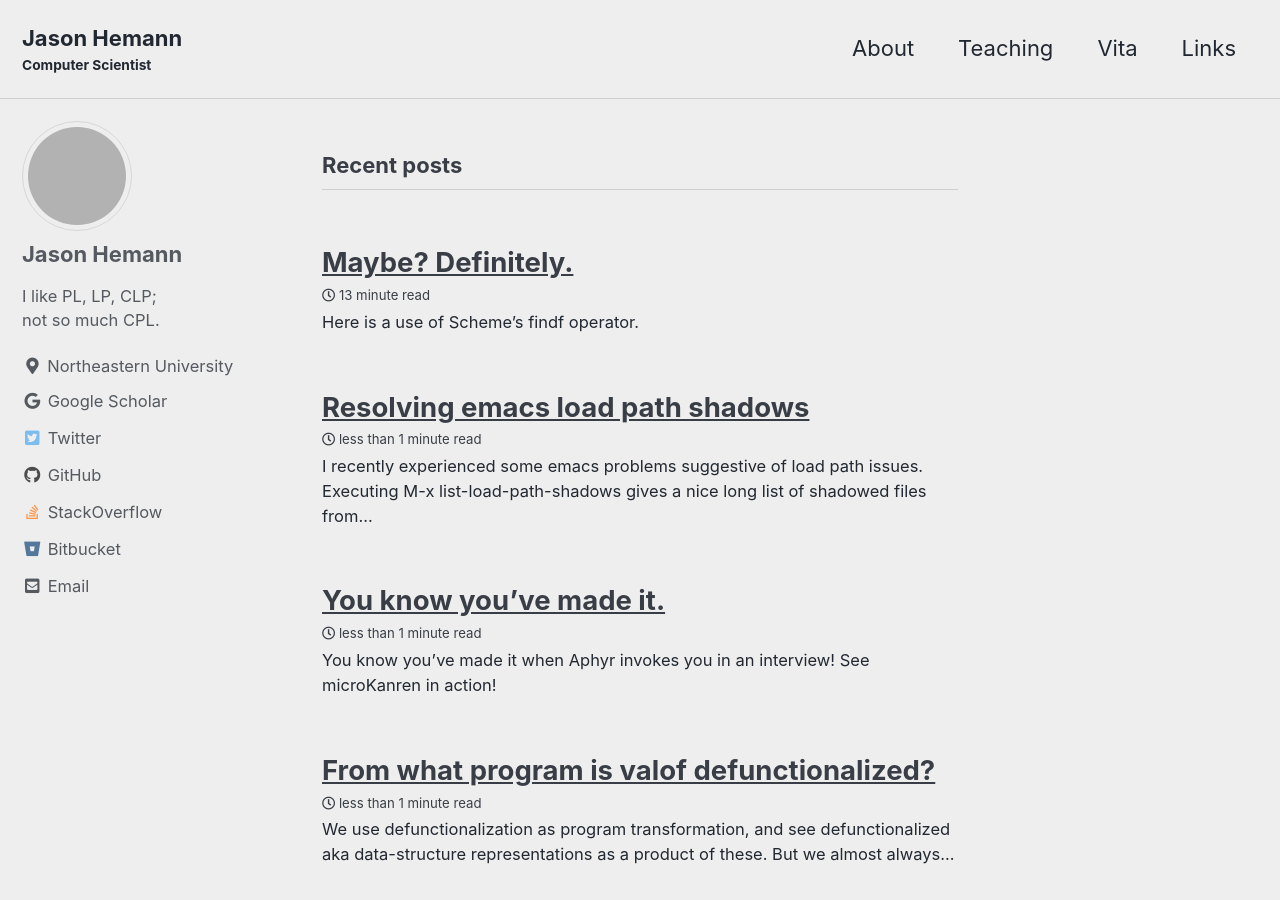
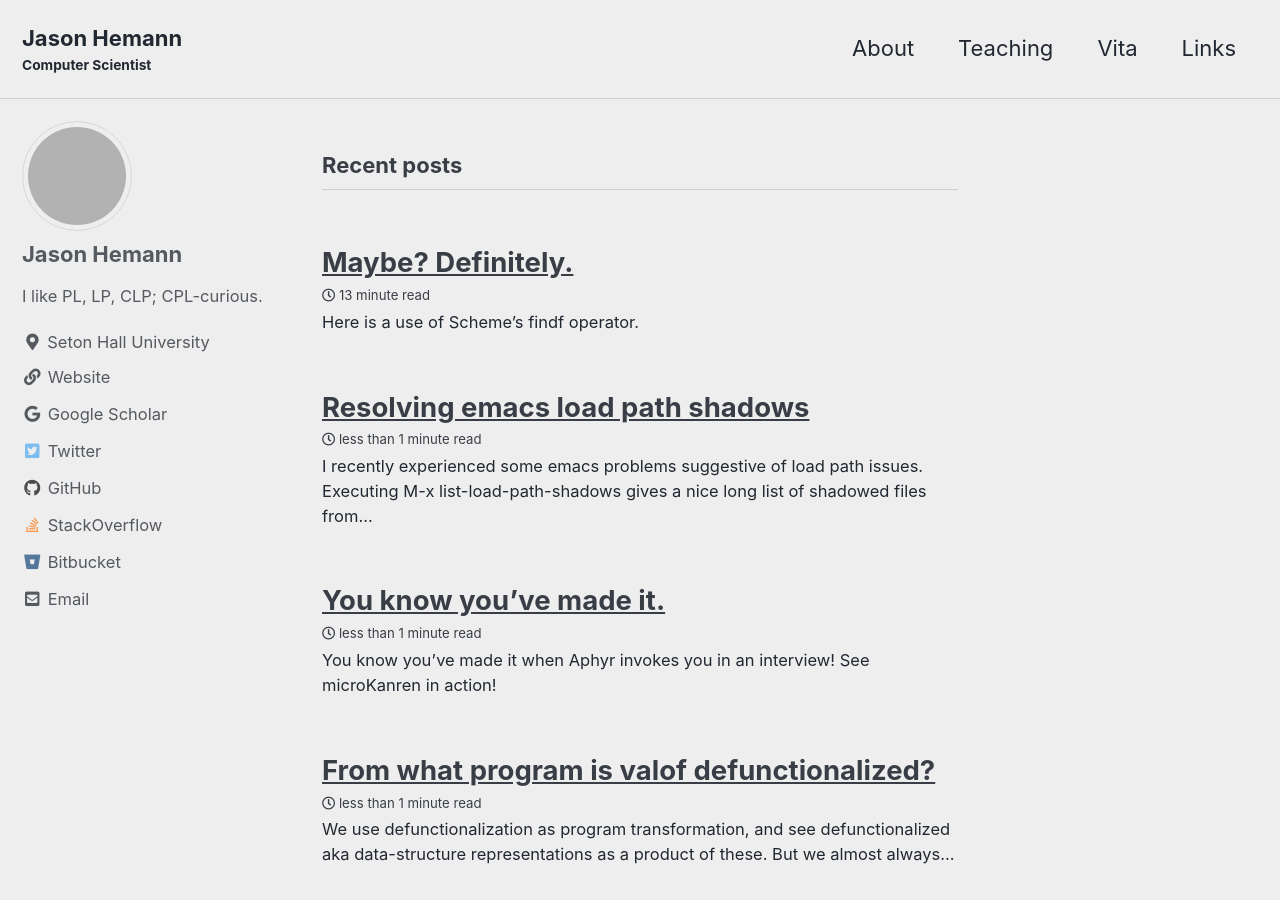
Before and after one commit to jasonhemann/jasonhemann.github.io, a Jekyll site: the page built from index.html, in a window 1280 px wide and 900 px high. Built offline with Jekyll 4.4.1, drawn with Linux system fonts in a browser that asks for light colours; cached includes are drawn as plain includes; the list of posts is cut into pages by our own code; grey boxes are pictures that could not be loaded.

Commit message:
s/Northeastern/Seton Hall/g

```diff
--- a/_config.yml
+++ b/_config.yml
@@ -115,14 +115,13 @@ analytics:
 author:
   name             : Jason Hemann
   avatar           : "https://avatars3.githubusercontent.com/u/1329370"
-  bio              : "I like PL, LP, CLP; <br /> not so much CPL."
-  location         : "Northeastern University"
-  email            : "jhemann@northeastern.edu"
+  bio              : "I like PL, LP, CLP; CPL-curious."
+  location         : "Seton Hall University"
+  email            : "jason.hemann@shu.edu"
   links:
-    # the URL is being squatted :(
-    # - label: "Website"
-    #   icon: "fas fa-fw fa-link"
-    #   url: "https://hemann.pl"
+    - label: "Website"
+      icon: "fas fa-fw fa-link"
+      url: "https://jasonhemann.github.io"
     - label: "Google Scholar"
       icon: "fab fa-fw fa-google"
       url: "https://scholar.google.com/citations?user=SePR8OkAAAAJ"
```
